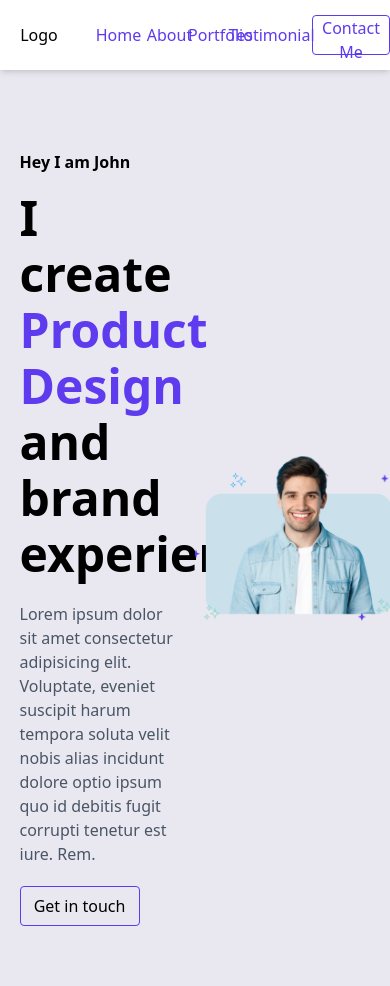
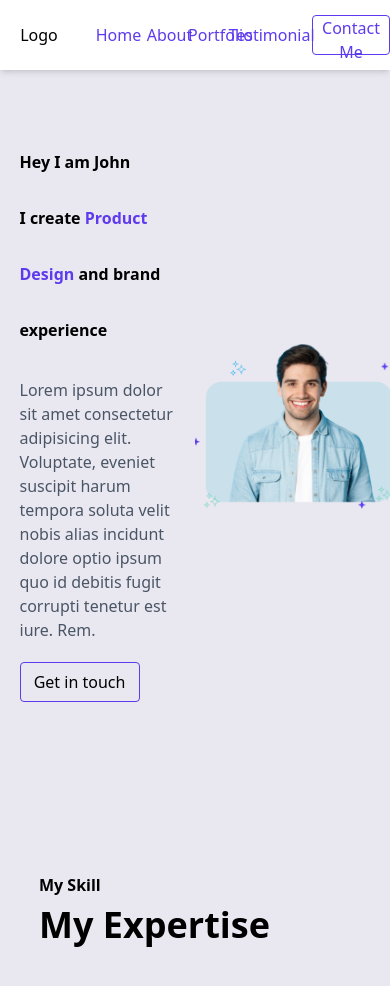
Before and after one commit to Maryammuhammadafzal/Product_Designer_Portfolio, a React (Vite) app: page / in a window 390 px wide. Shown: the top 986 px of the page. Built offline with nearby package versions, Linux system fonts and the light colour scheme.

Commit message:
responsiveness

```diff
--- a/src/Components/Hero/Hero.jsx
+++ b/src/Components/Hero/Hero.jsx
@@ -8,7 +8,7 @@ const Hero = () => {
     <div className="w-full  h-auto 2xl-h-screen  flex justify-evenly  items-center">
       <div className="w-[50%] h-[100%] flex flex-col items-center gap-y-5 justify-center ">
         <SubHeading text="Hey I am John"/>
-        <h1 className="w-[80%] h-fit leading-14 font-bold text-5xl">
+        <h1 className="w-[80%] h-fit leading-14 font-bold lg:text-5xl xl:text-6xl 2xl:text-7xl 2xl:leading-20">
           I create <span className="text-[#5E3BEE]">Product Design</span> and brand experience
         </h1>
         <p className="w-[80%] h-fit text-base text-gray-600">
```
